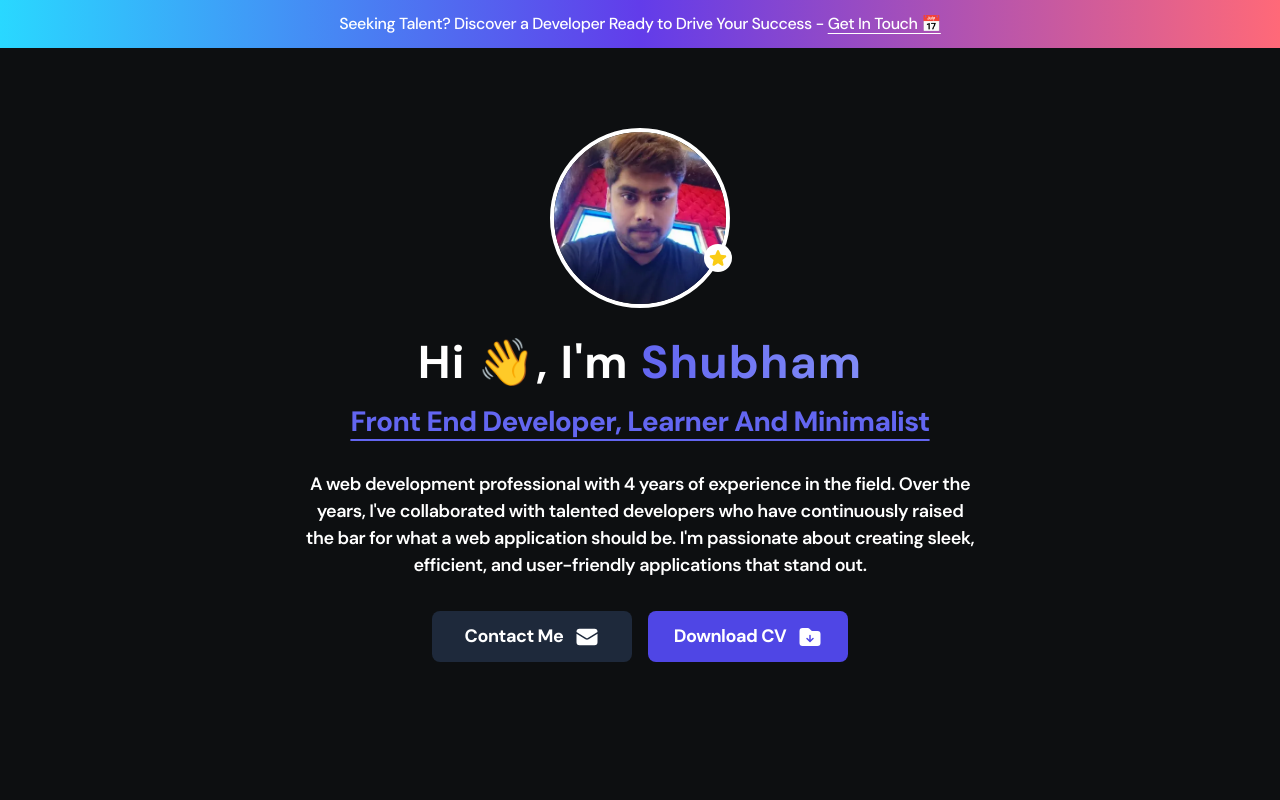
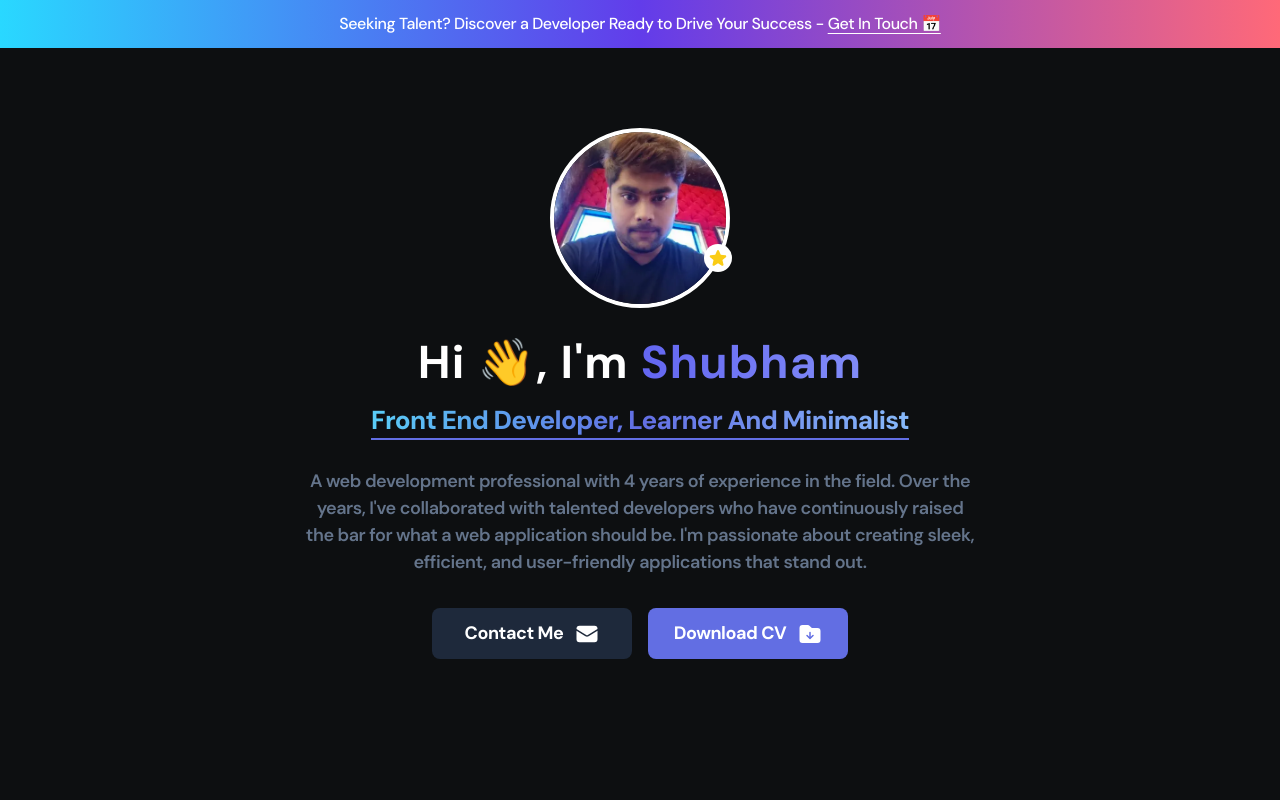
Before and after one commit to Shubhofficial1/Shubham-gupta.in, a React (Vite) app in the folder frontend/: page / in a window 1280 px wide. Shown: the top 800 px of the page. Built offline with nearby package versions, Linux system fonts and the light colour scheme.

Commit message:
Minor UI changes

```diff
--- a/frontend/src/components/atoms/Link.tsx
+++ b/frontend/src/components/atoms/Link.tsx
@@ -13,7 +13,7 @@ const linkVariants = cva(
   {
     variants: {
       bgColor: {
-        primary: "bg-indigo-600 text-white",
+        primary: "bg-[#626EE3] text-white",
         dark: "bg-slate-800 text-white",
         inherit: "bg-inherit text-white",
       },
--- a/frontend/src/components/atoms/Typography.tsx
+++ b/frontend/src/components/atoms/Typography.tsx
@@ -18,7 +18,7 @@ const typographyVariants = cva(
         md: "text-[24px]",
         lg: "text-[40px]",
       },
-      color: { white: "text-white ", slate: "text-slate-500 " },
+      color: { white: "text-white ", slate: "text-slate-500" },
       weight: {
         light: "font-light",
         normal: "font-normal",
--- a/frontend/src/components/molecules/ProjectInsights.tsx
+++ b/frontend/src/components/molecules/ProjectInsights.tsx
@@ -63,7 +63,7 @@ const ProjectInsights: React.FC<IProjectDetailsGridProps> = ({ project }) => {
         <a
           href={project.githubUrl}
           target="_blank"
-          className="line-clamp-1 w-fit font-medium text-[14px] text-blue-500 underline underline-offset-4 tracking-wide"
+          className="line-clamp-1 w-fit font-medium text-[14px] text-[#626ee3] underline underline-offset-4 tracking-wide"
         >
           Respository
         </a>
@@ -77,7 +77,7 @@ const ProjectInsights: React.FC<IProjectDetailsGridProps> = ({ project }) => {
         <a
           href={project.liveWebsite}
           target="_blank"
-          className="line-clamp-1 w-fit font-medium text-[14px] text-blue-500 underline underline-offset-4 tracking-wide"
+          className="line-clamp-1 w-fit font-medium text-[14px] text-[#626ee3]  underline underline-offset-4 tracking-wide"
         >
           View Site
         </a>
--- a/frontend/src/components/organisms/Hero.tsx
+++ b/frontend/src/components/organisms/Hero.tsx
@@ -16,21 +16,22 @@ const Hero = () => {
           />
         </div>
 
-        <h1 className="mt-5 font-bold text-[46px] text-center tracking-wide">
+        <h1 className="mt-5 font-bold text-[46px] text-center tracking-wide select-none">
           Hi 👋, I'm{" "}
           <span className="bg-clip-text bg-gradient-to-r from-indigo-500 to-indigo-400 text-transparent [-webkit-background-clip:text]">
             Shubham
           </span>
         </h1>
 
-        <h2 className="my-1 font-extrabold text-[28px] text-center text-indigo-500 underline underline-offset-8 tracking-tight ">
+        <h2 className="my-1 font-extrabold text-[26px] text-center tracking-tight bg-gradient-to-r from-[#5acdf7] via-[#626ee3] to-[#87b9fa] bg-clip-text text-transparent underline-gradient select-none ">
           Front End Developer, Learner And Minimalist
         </h2>
 
         <Typography
-          className="mt-6  max-w-2xl text-center tracking-tight"
+          className="mt-6 max-w-2xl text-center tracking-tight"
           size="base"
           weight="semibold"
+          color="slate"
         >
           A web development professional with 4 years of experience in the
           field. Over the years, I've collaborated with talented developers who
--- a/frontend/src/index.css
+++ b/frontend/src/index.css
@@ -14,3 +14,18 @@ html {
   background: #0d0f11;
   color: white;
 }
+
+.underline-gradient {
+  position: relative;
+  display: inline-block;
+}
+
+.underline-gradient::after {
+  content: "";
+  position: absolute;
+  bottom: 0;
+  left: 0;
+  width: 100%;
+  height: 2px;
+  background: linear-gradient(to right, #626ee3, #626ee3, #626ee3);
+}
```
